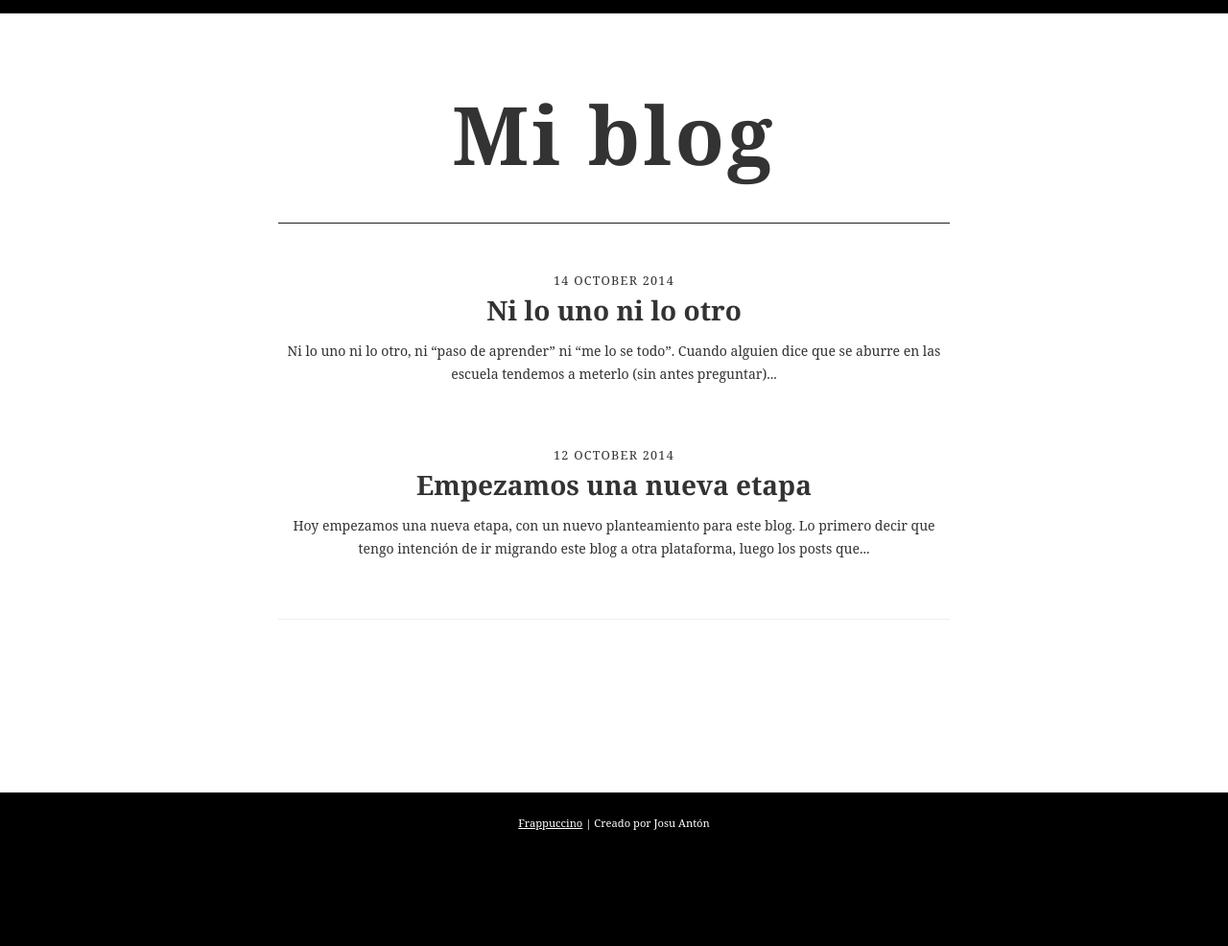
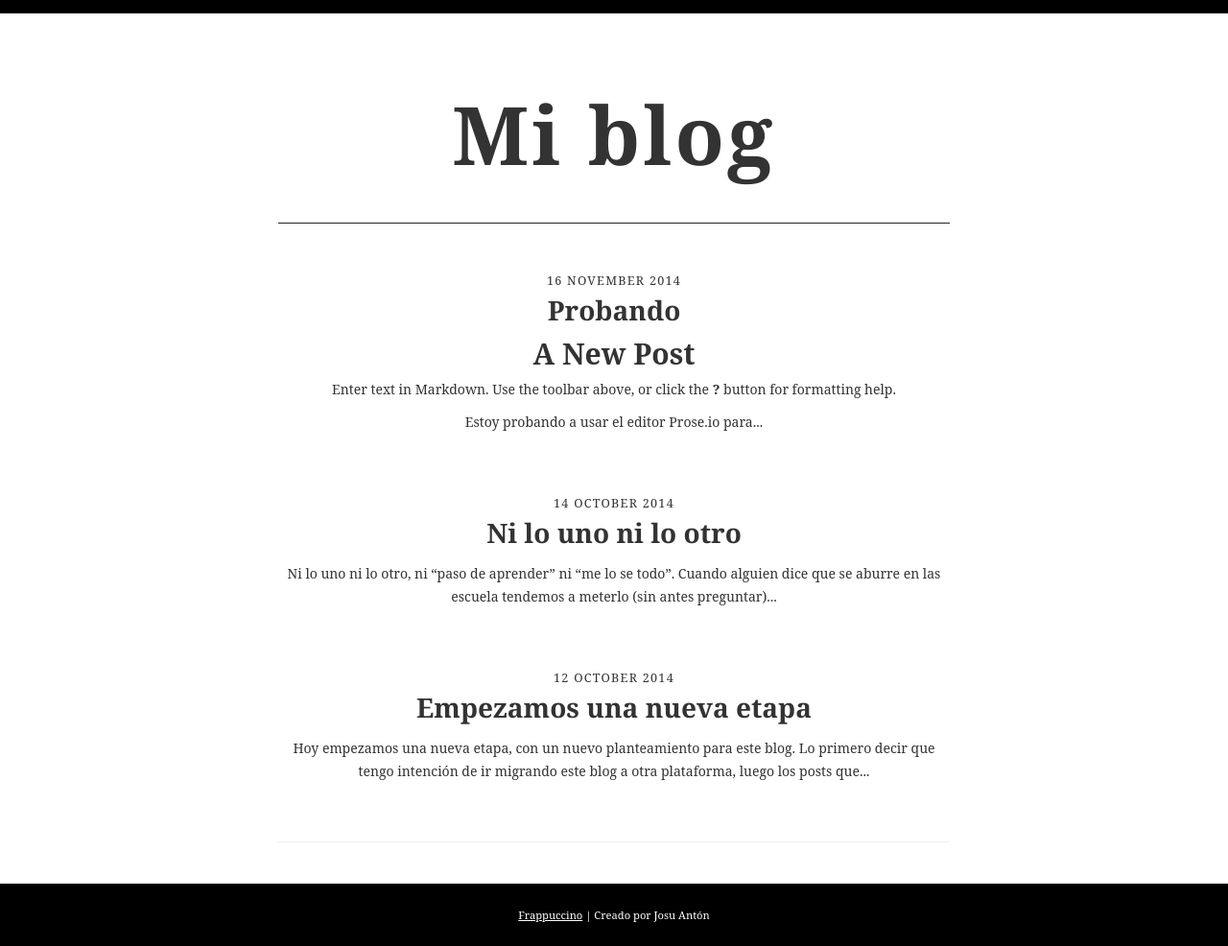
Before and after one commit to josuantonsanz/josuantonsanz.github.io, a Jekyll site: the page built from index.html, in a window 1280 px wide. Shown: the whole page at 96% size. Built offline with Jekyll 4.4.1, drawn with Linux system fonts in a browser that asks for light colours; some web fonts are replaced; the list of posts is cut into pages by our own code; before the commit the page ends 900 px from its top, so only the background shows below that.

Commit message:
Something

```diff
--- a/_posts/2014-11-16-testing.md
+++ b/_posts/2014-11-16-testing.md
@@ -1,5 +1,6 @@
 ---
-published: false
+layout: post_page
+title: Probando
 ---
 
 ## A New Post
```
